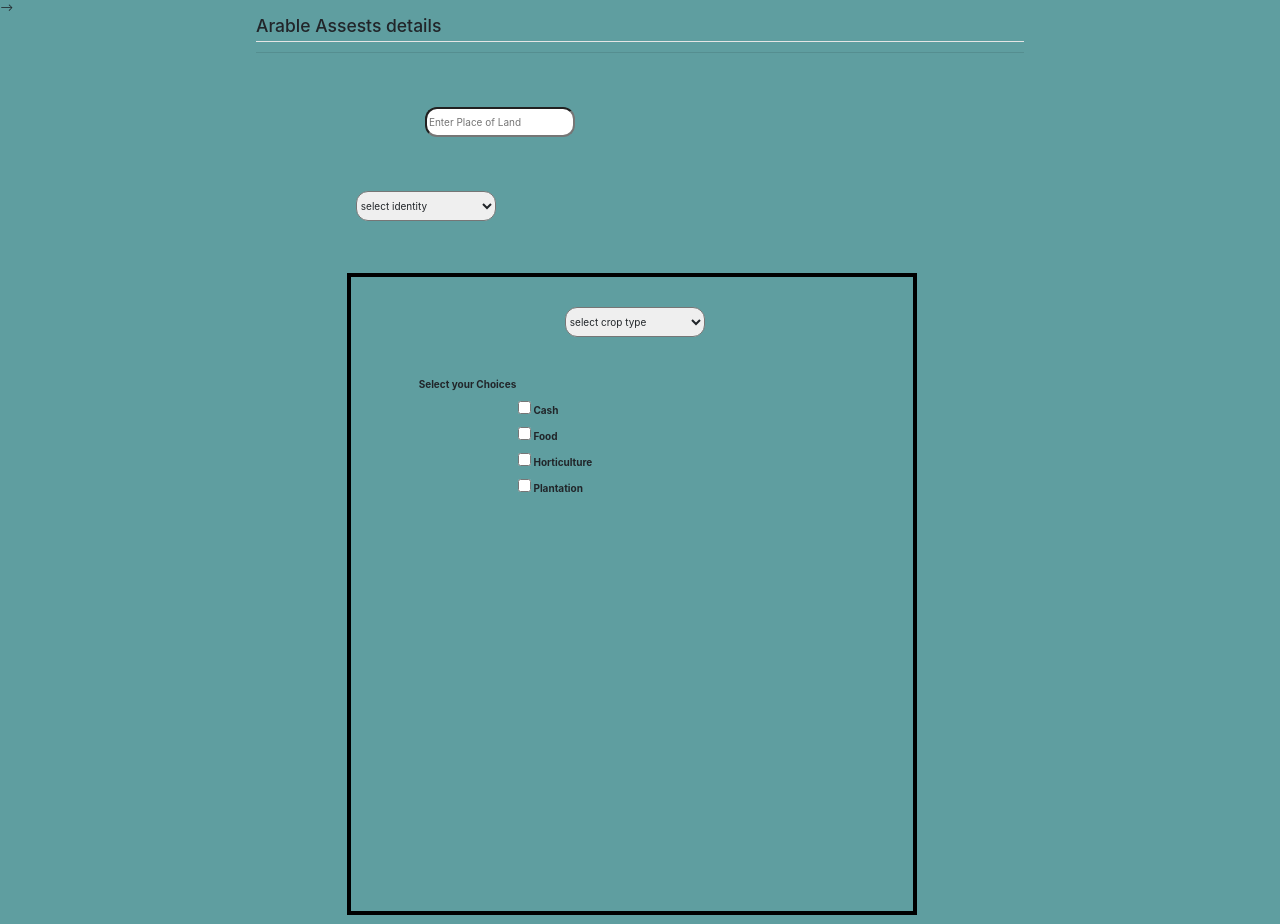
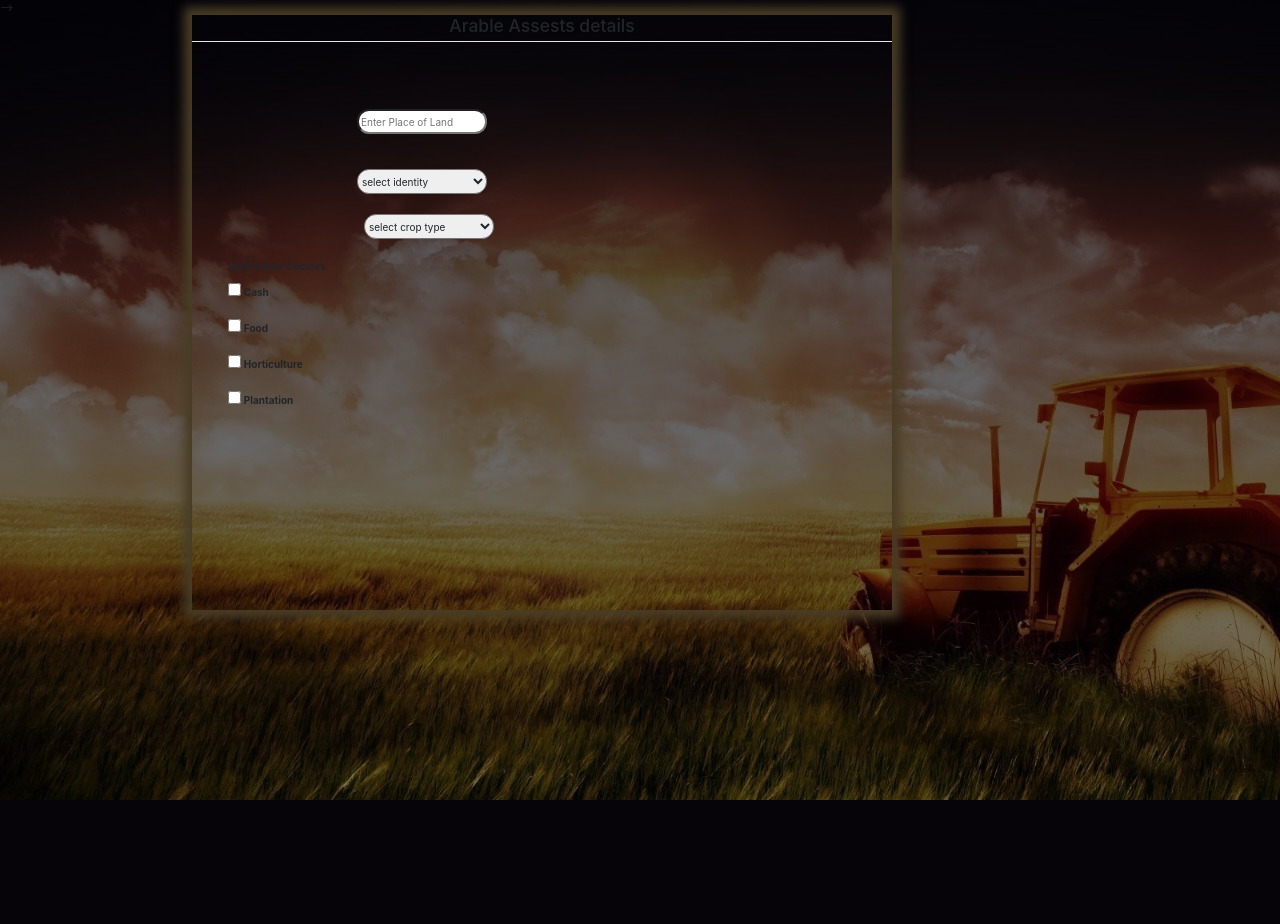
Before and after one commit to saiteja5b1/btech-project, a Flask app: template application/templates/arable.html in a window 1280 px wide. After the commit the page ends 800 px from the top, so only its background shows below. Run offline with Flask 2, Linux system fonts and the light colour scheme; the template is opened without the code that fills it, so the values that code supplies are empty; some libraries are stand-ins or nearby versions.

Commit message:
Update arable.css

```diff
--- a/application/static/arable.css
+++ b/application/static/arable.css
@@ -1,84 +1,134 @@
 #body{
-    background-color: cadetblue;
-    /* background: linear-gradient(rgba(0,0,0,0),rgba(0,0,0,0)), url("handform.jpg"); */
+    background: linear-gradient(rgba(0, 1, 7, 0.7),rgba(0,0,0,0.5)), url("arable01.jpg");
     background-size: 120vmax;
 }
-.main1{
+#asses{
+    height: 595px;
+    width: 700px;
+    -moz-box-shadow: 0 0 5px 5px #888;
+    -webkit-box-shadow:0 0 5px 5px #888;
+    box-shadow: 0 0 10px 8px #493d26;
+}
+
+/* legend{
+    text:4em;
+} */
+/* .main1{
     border:3px solid black;
     box-shadow: 0 0 0 1px black;
     height:80%;
-}
+} */
 #crop_name{
     flex-grow:5em;
-    margin-left:1em;
+    margin-left:2em;
 }
 .taste{
-    margin-left:38%;
-    margin-top:3em;
+    margin-top:2em;
+    margin-left: 15.1em;
 }
+input:focus,select:focus{
+    outline:none;
+}
+
 #asses{
-    margin-right: 20%;
-    margin-left:20%;
+    /* margin-right: 20%; */
+    margin-left:15%;
 }
 h4{
     text-align: center;
 }
+.arable,.crop_name{
+    display:inline-block;
+}
+/* #crop_name{
+    margin-left:6em;
+} */
 .main1{
-    margin-top:7%;
-    margin-left:12%;
+    margin-left:3%;
     /* margin-bottom:5%; */
-    margin-right: 14%;
+}
+legend{
+    text-align:center;
+    color:wheat;
 }
 #asses select{
     /* padding-left:1.3em; */
-    height:3em;
-    width:14em;
+    height:2.5em;
+    width:13em;
     border-radius:12px;
 }
+#diff_crops label{
+    height:2.5em;
+    width:13em;
+    border-radius: 12px;
+}
+/* #crop_name{
+    float:right;
+} */
 .arable{
-    margin-left:0%;
-    margin-top:2em;
+    margin-left:8%;
+    margin-top:1.5em;
 }
 .container-b input{
-    height:3em;
-    width:15em;
+    height:2.5em;
+    width:13em;
     border-radius:12px;
 }
 .container-b{
-    margin-top:7%;
-    margin-left:22%;
+    margin-left:16.5em;
+    margin-top:8%;
 }
+/* .container-d select{
+    /* padding-left:1.3em;
+    height:2em;
+    width:13em;
+    border-radius:12px;
+} */
 .container-d{
-    margin-left:13%;
-    margin-top:7%;
+    margin-left:16.5em;
+    margin-top:5%;
 }
 .container-e{
     margin-left:21%;
     margin-top:7%;
 }
+input:hover,select:hover{
+    background-color:#786d5f;
+    border:1.5px solid #2c3539;
+}
+
 #Mono input{
-    height:3em;
-    width:15em;
+    height:2.5em;
+    width:13em;
     border-radius:12px;
 }
 #Mono{
-    margin-left:12%;
-    margin-top:5%;
+    margin-top:1%;
+    margin-left: 6em;
 }
 #Poly{
-    margin-left:12%;
-    margin-top:7%;
+    margin-top:3%;
+    margin-left: 1.5em;
 }
-#diff_crops{
-    margin-left:20%;
+/* #diff_crops{
+    margin-left:6%;
 
-}
+} */
 #opt-a input,#opt-b input,#opt-c input,#opt-d input{
     /* padding-left:1.3em; */
-    height:3em;
-    width:14em;
+    height:2.5em;
+    width:13em;
     border-radius:12px;
+    margin-left: 2em;
+    margin-top: 0.7em;
 }
-#opt-b{
-    margin-top: 4em;
+
+#opt-a,#opt-b{
+    margin-left: 4em;
 }
+#opt-c{
+    margin-left: 1.4em;
+}
+#opt-d{
+    margin-left:2.2em;
+}
```
